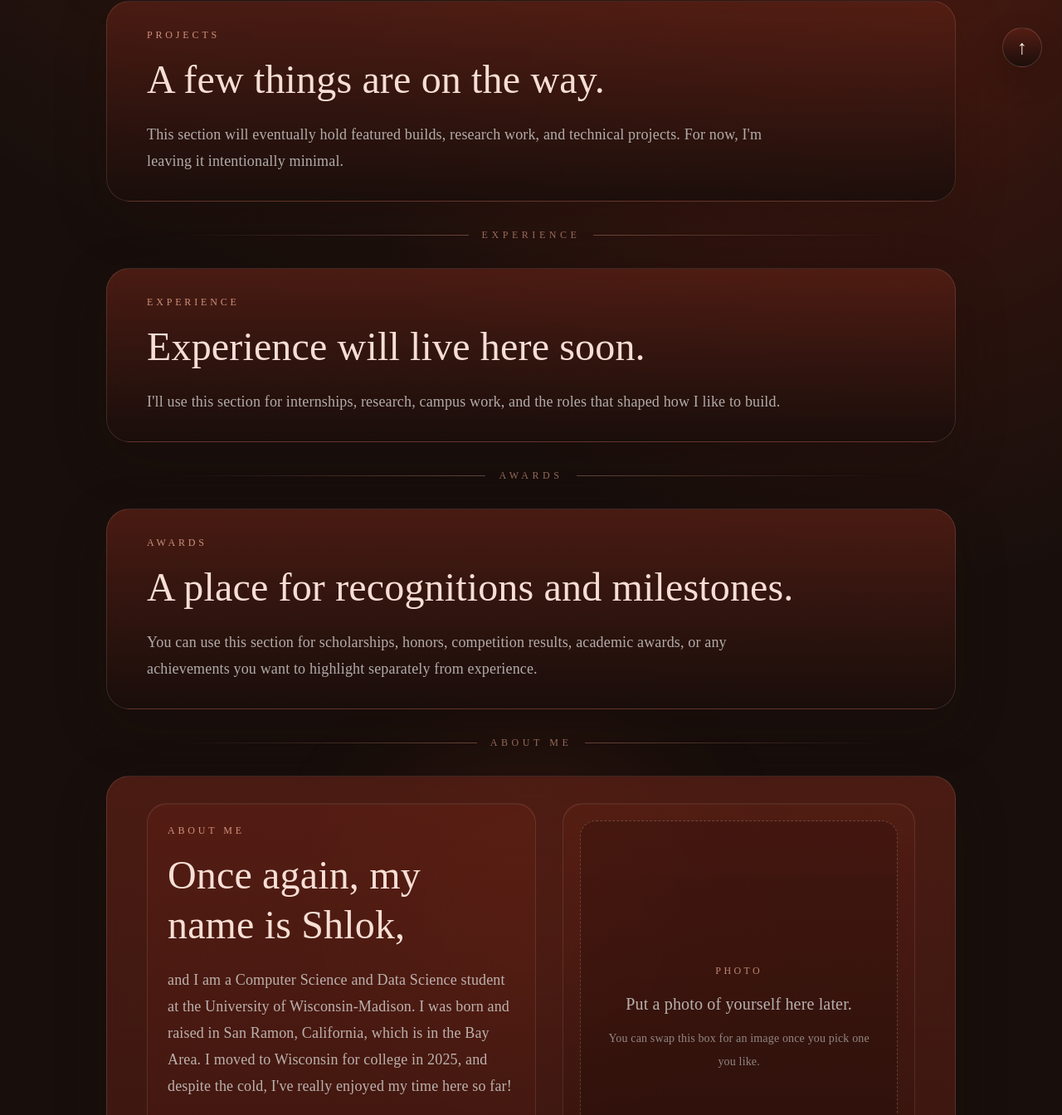
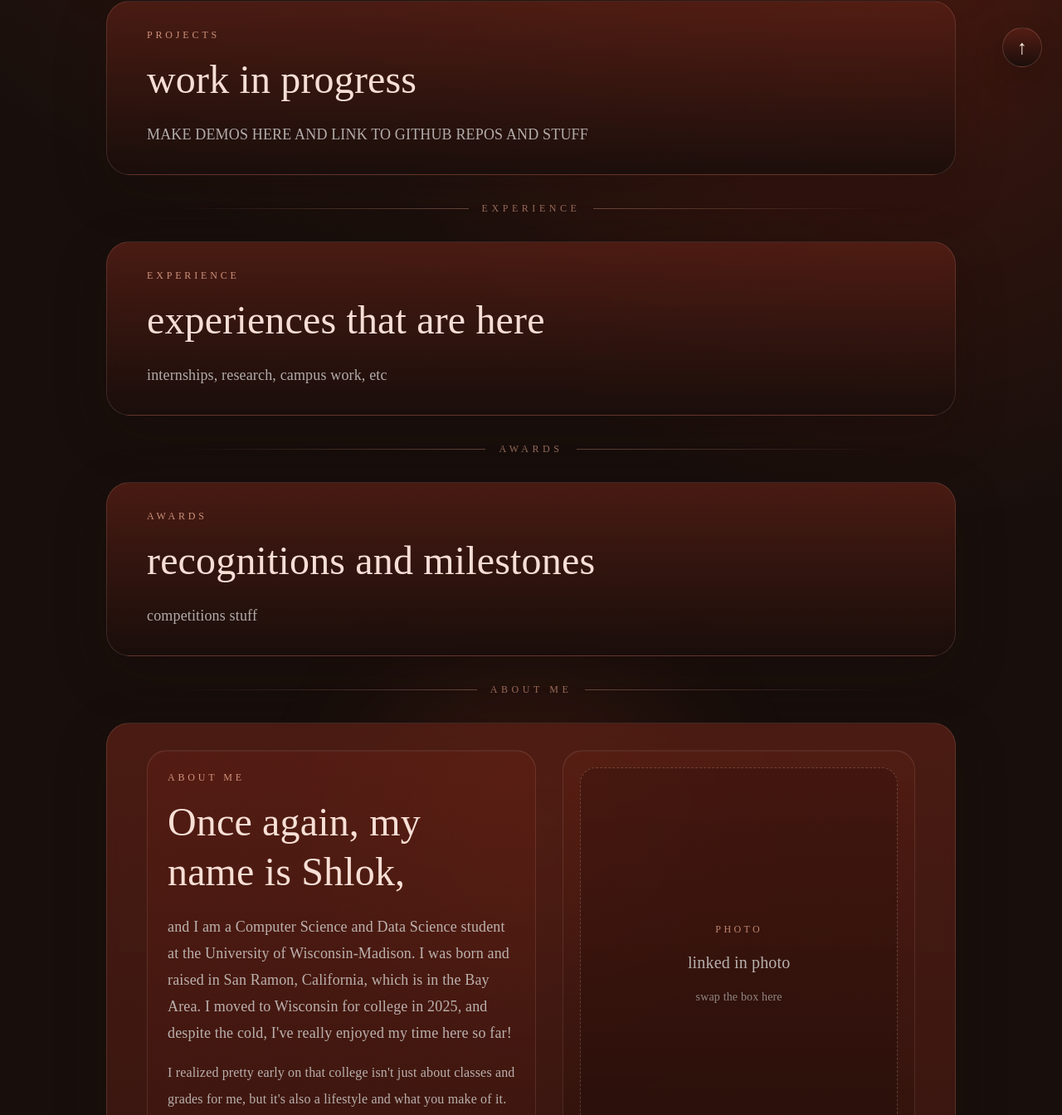
Before and after one commit to shlokrj/shlok.fyi, a Next.js app: page / in a window 1280 px wide. Shown: the part 695-2039 px from the top of the page at 83% size. Built offline with nearby package versions, Linux system fonts and the light colour scheme.

Commit message:
removed wording templates

```diff
--- a/app/page.tsx
+++ b/app/page.tsx
@@ -130,12 +130,10 @@ export default function Home() {
             Projects
           </p>
           <h2 className="mt-4 text-4xl leading-tight text-[rgba(255,231,222,0.96)] sm:text-5xl">
-            A few things are on the way.
+            work in progress
           </h2>
           <p className="mt-5 max-w-3xl text-lg leading-8 text-stone-300/80">
-            This section will eventually hold featured builds, research work,
-            and technical projects. For now, I&apos;m leaving it intentionally
-            minimal.
+            MAKE DEMOS HERE AND LINK TO GITHUB REPOS AND STUFF
           </p>
         </section>
 
@@ -149,11 +147,10 @@ export default function Home() {
             Experience
           </p>
           <h2 className="mt-4 text-4xl leading-tight text-[rgba(255,231,222,0.96)] sm:text-5xl">
-            Experience will live here soon.
+            experiences that are here
           </h2>
           <p className="mt-5 max-w-3xl text-lg leading-8 text-stone-300/80">
-            I&apos;ll use this section for internships, research, campus work,
-            and the roles that shaped how I like to build.
+            internships, research, campus work, etc
           </p>
         </section>
 
@@ -167,12 +164,10 @@ export default function Home() {
             Awards
           </p>
           <h2 className="mt-4 text-4xl leading-tight text-[rgba(255,231,222,0.96)] sm:text-5xl">
-            A place for recognitions and milestones.
+            recognitions and milestones
           </h2>
           <p className="mt-5 max-w-3xl text-lg leading-8 text-stone-300/80">
-            You can use this section for scholarships, honors, competition
-            results, academic awards, or any achievements you want to highlight
-            separately from experience.
+            competitions stuff
           </p>
         </section>
 
@@ -216,8 +211,7 @@ export default function Home() {
                     Interests
                   </p>
                   <p className="mt-3 text-base leading-7 text-stone-300/80">
-                    Add a few interests here: research topics, side projects,
-                    music, books, sports, or anything that feels like you.
+                    adding interests here
                   </p>
                 </div>
                 <div className="rounded-[1.25rem] border border-[rgba(255,205,190,0.12)] bg-black/10 p-4">
@@ -225,8 +219,7 @@ export default function Home() {
                     Personal Note
                   </p>
                   <p className="mt-3 text-base leading-7 text-stone-300/80">
-                    Leave yourself a place for one fun detail, favorite
-                    question, or small thing people usually remember about you.
+                    fun stuff about me here
                   </p>
                 </div>
               </div>
@@ -239,11 +232,10 @@ export default function Home() {
                     Photo
                   </p>
                   <p className="mt-4 text-xl leading-8 text-stone-300/82">
-                    Put a photo of yourself here later.
+                    linked in photo
                   </p>
                   <p className="mt-3 text-sm leading-7 text-stone-400/82">
-                    You can swap this box for an image once you pick one you
-                    like.
+                    swap the box here
                   </p>
                 </div>
               </div>
```
